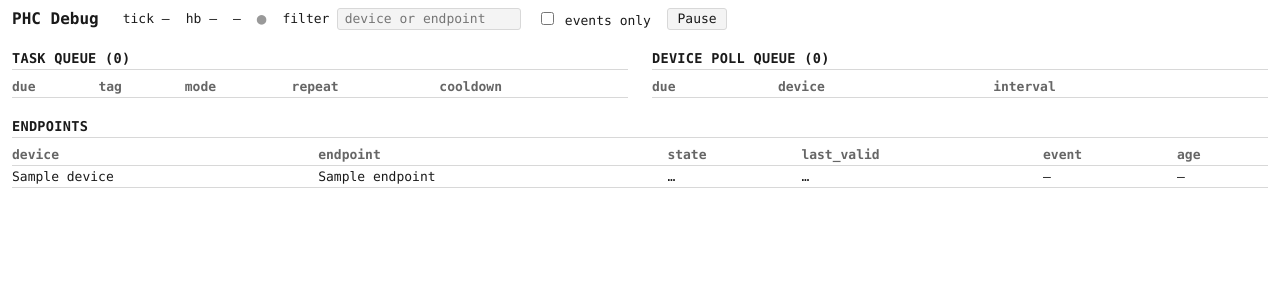
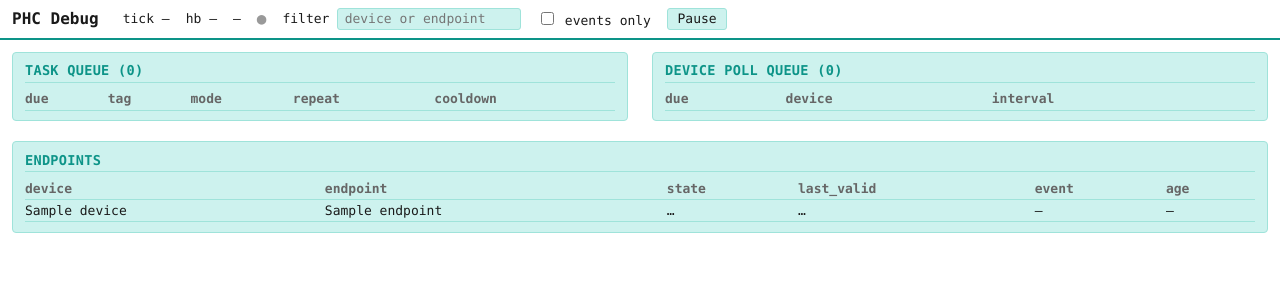
Before and after one commit to Drolla/phc, a Python web app: template extensions/debug_portal/templates/portal.html in a window 1280 px wide. Shown: the top 300 px of the page. Run offline with Jinja, Linux system fonts and the light colour scheme; the template is opened without the code that fills it: most values are stand-ins (such as "Sample title", 1, 10 or a date in 2020); lists and menus that the app fills with data are empty.

Commit message:
Adapt the debug portal to match web UI's tiered teal coloring
--border/--row-alt/--input-bg reuse the exact hex values
extensions/web_ui/static/style.css settled on for its own card/row/control
tiers, and .queue/.endpoints get the same card treatment as web_ui's
.device/.graph-panel/.timers-panel (teal wash, border, padding), so both
UIs read as one consistent identity instead of the portal staying gray.

--changed-*/--conn-* status colors are untouched.

```diff
--- a/extensions/debug_portal/static/portal.css
+++ b/extensions/debug_portal/static/portal.css
@@ -7,20 +7,25 @@
  * data-bs-theme attribute dance needed, since nothing here encodes theme
  * into an image/data-URI. */
 
+/* --border/--row-alt/--input-bg were plain grays before; they're now the
+   same three teal tones extensions/web_ui/static/style.css settled on for
+   its own card/row/control tiers (--bs-primary-border-subtle,
+   --widget-bg, --bs-primary-bg-subtle respectively) -- same hex values,
+   so both UIs read as one consistent identity, not two coincidentally
+   similar ones. --changed-... and --conn-... keep their own colors:
+   those carry status meaning, unlike the purely decorative --accent. */
 :root {
   --bg: #ffffff;
   --fg: #1a1a1a;
   --muted: #666666;
-  --border: #d8d8d8;
-  --row-alt: #f4f4f4;
+  --border: #9fe3da;
+  --row-alt: #a8e6dc;
   --changed-bg: #d6392f;
   --changed-fg: #ffffff;
   --conn-on: #1a8a4a;
   --conn-off: #999999;
-  --input-bg: #f4f4f4;
-  /* Same teal used by extensions/web_ui/static/style.css, for a
-     consistent accent identity across both UIs -- purely decorative, no
-     status meaning (unlike --changed-*/--conn-* above). */
+  --input-bg: #cdf2ee;
+  --card-bg: #cdf2ee;
   --accent: #0d9488;
 }
 
@@ -29,13 +34,14 @@
     --bg: #14161a;
     --fg: #e8e8e8;
     --muted: #9a9a9a;
-    --border: #33363c;
-    --row-alt: #1b1e23;
+    --border: #1d6a60;
+    --row-alt: #1f5c52;
     --changed-bg: #b3261e;
     --changed-fg: #ffffff;
     --conn-on: #4fd68a;
     --conn-off: #6b6f76;
-    --input-bg: #1b1e23;
+    --input-bg: #0f3d38;
+    --card-bg: #0f3d38;
     --accent: #2dd4bf;
   }
 }
@@ -125,6 +131,17 @@ main {
   flex-wrap: wrap;
 }
 
+/* Card treatment matching extensions/web_ui/static/style.css's .device/
+   .graph-panel/.timers-panel: a teal-washed, bordered box per section,
+   instead of the tables sitting directly on the plain page background. */
+.queue,
+.endpoints {
+  padding: 0.6rem 0.75rem;
+  border: 1px solid var(--border);
+  border-radius: 4px;
+  background: var(--card-bg);
+}
+
 .queue {
   flex: 1 1 320px;
   min-width: 280px;
```
